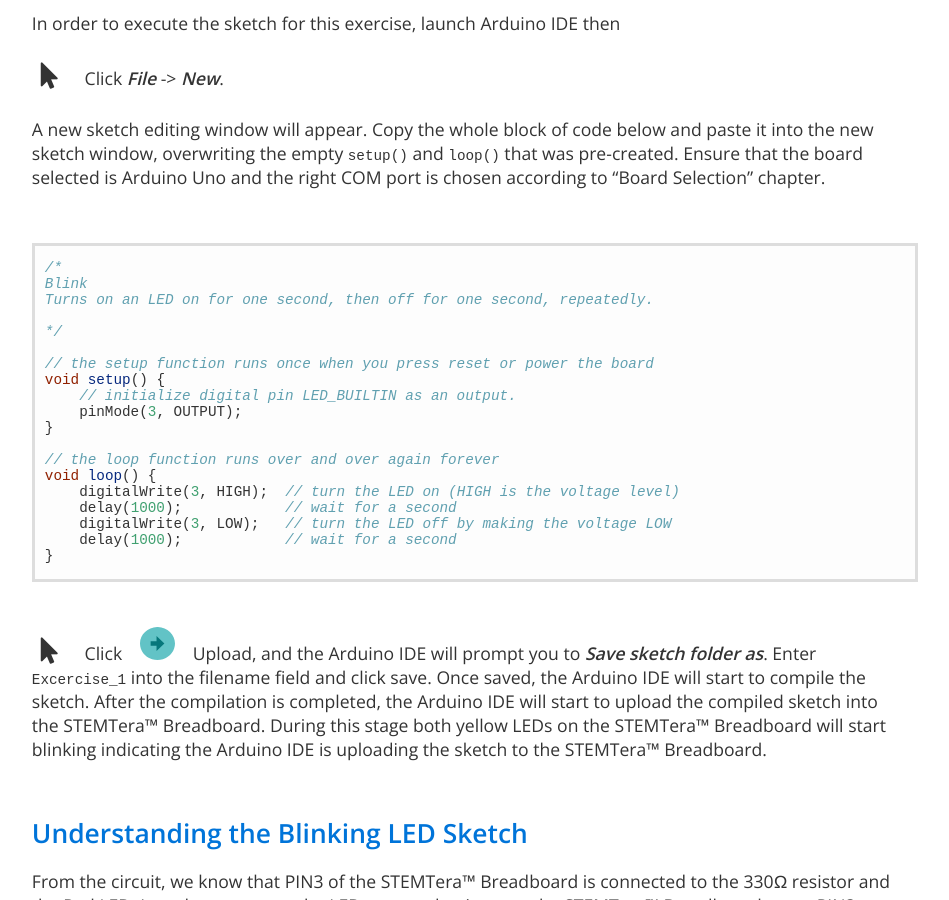
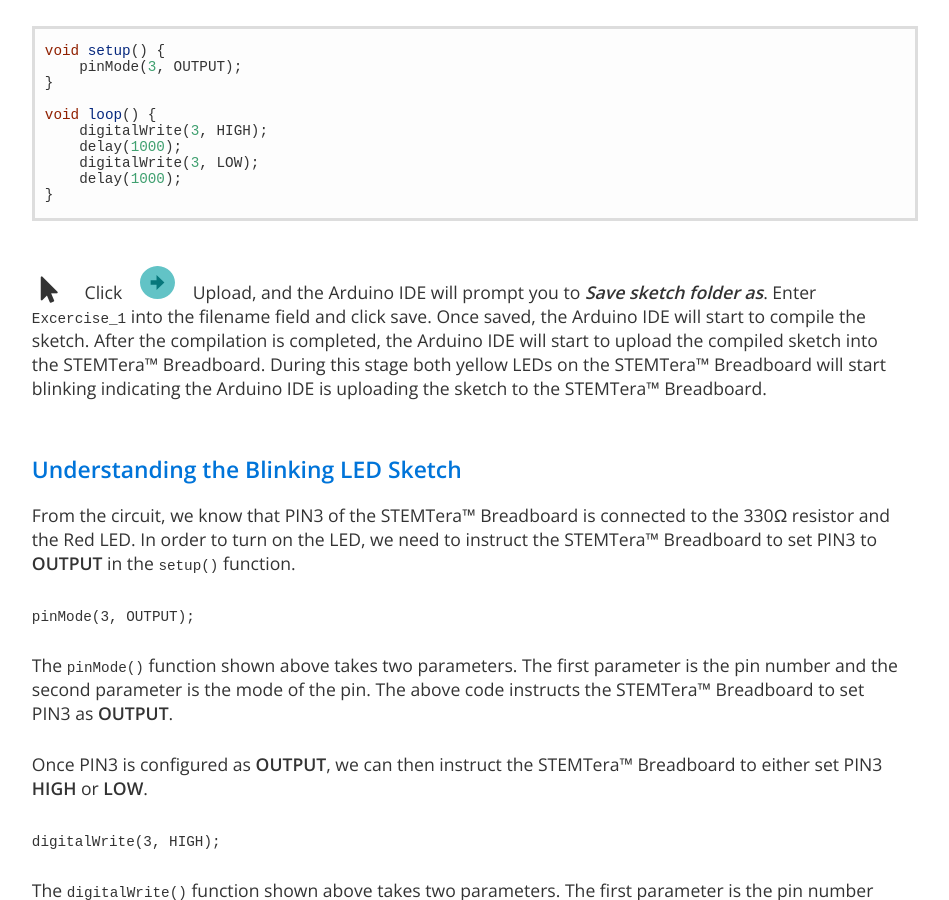
Before and after one commit to STEMTera/stemtera.github.io, a Jekyll site: the page built from en/begin/index.html, in a window 1280 px wide and 900 px high, scrolled down 29569 px. Shown: the whole window, without its empty margins (173-1122 px from the left). Built offline with Jekyll 4.4.1, drawn with Linux system fonts in a browser that asks for light colours; nearby versions of some CDN libraries.

Commit message:
added code wrap

```diff
--- a/css/main.css
+++ b/css/main.css
@@ -23,7 +23,7 @@
 }
 
 h2 {
-	font-size: 2.1em;
+	font-size: 1.8em;
 }
 
 span.titlenumber {
@@ -31,7 +31,7 @@
 }
 
 h3 {
-	font-size: 1.5em;
+	font-size: 1.3em;
 	color: #0074D9;
 }
 
@@ -180,6 +180,14 @@
     height: auto;
     margin: 0;
     max-height: 90vh;
+}
+
+pre {
+    white-space: pre-wrap;       /* Since CSS 2.1 */
+    white-space: -moz-pre-wrap;  /* Mozilla, since 1999 */
+    white-space: -pre-wrap;      /* Opera 4-6 */
+    white-space: -o-pre-wrap;    /* Opera 7 */
+    word-wrap: break-word;       /* Internet Explorer 5.5+ */
 }
 
 div {
--- a/en/begin/_posts/2000-04-02-exercise-1-sketch.md
+++ b/en/begin/_posts/2000-04-02-exercise-1-sketch.md
@@ -15,24 +15,15 @@
 A new sketch editing window will appear. Copy the whole block of code below and paste it into the new sketch window, overwriting the empty `setup()` and `loop()` that was pre-created. Ensure that the board selected is Arduino Uno and the right COM port is chosen according to "Board Selection" chapter.
 
 {% highlight c  %}
-/*
-Blink
-Turns on an LED on for one second, then off for one second, repeatedly.
-
-*/
-
-// the setup function runs once when you press reset or power the board
 void setup() {
-    // initialize digital pin LED_BUILTIN as an output.
     pinMode(3, OUTPUT);
 }
 
-// the loop function runs over and over again forever
 void loop() {
-    digitalWrite(3, HIGH);  // turn the LED on (HIGH is the voltage level)
-    delay(1000);            // wait for a second
-    digitalWrite(3, LOW);   // turn the LED off by making the voltage LOW
-    delay(1000);            // wait for a second
+    digitalWrite(3, HIGH);
+    delay(1000);
+    digitalWrite(3, LOW);
+    delay(1000);
 }
 {% endhighlight %}
 
```
Also changed, not shown: en/begin/_posts/2000-04-08-exerise-4-sketch.md (+1 -1 lines).
